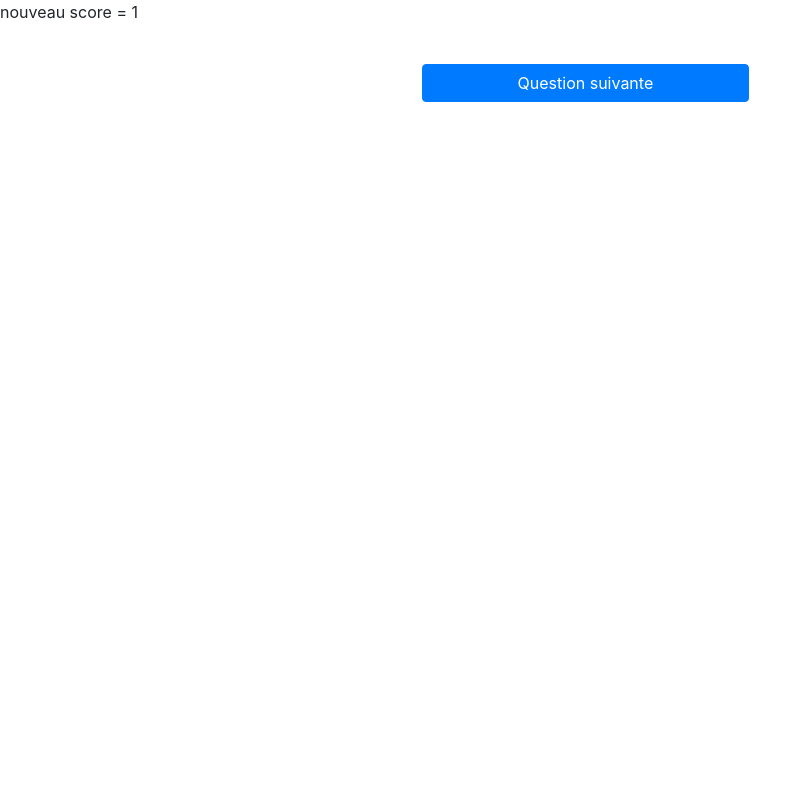
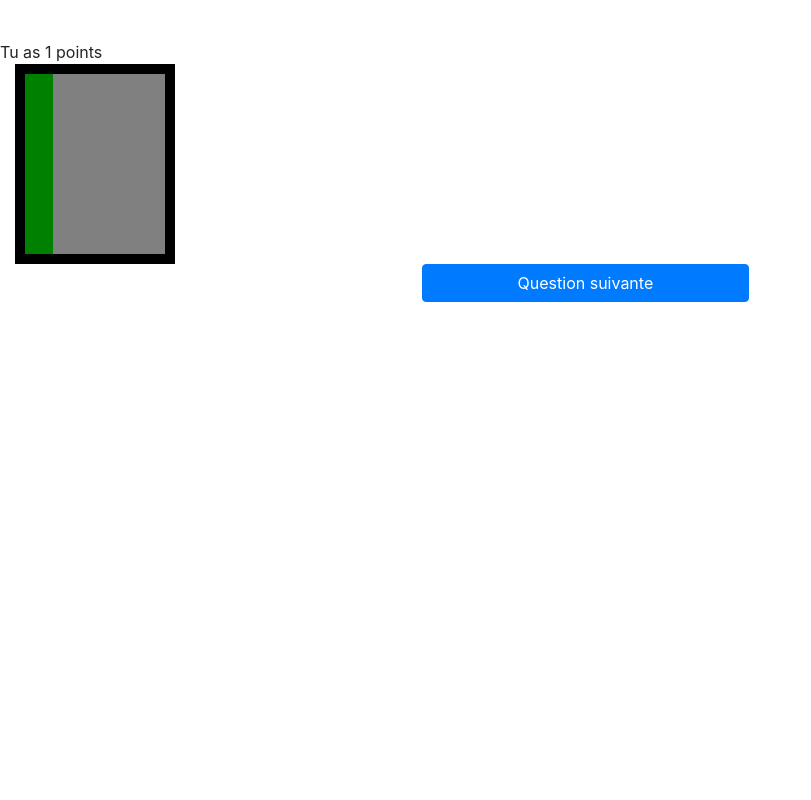
Before and after one commit to vcoquinot/jerevise, a PHP site: page /jerevise/cible_renaissance.php in a window 1280 px wide. Shown: the whole page, without its empty margins (0-811 px from the left). Run offline with PHP 8.4, Linux system fonts and the light colour scheme; the visitor is signed in with stand-in values (Sample User, id 1); data that the repository does not hold is empty.

Commit message:
update score

```diff
--- a/cible_renaissance.php
+++ b/cible_renaissance.php
@@ -58,11 +58,6 @@
   {
     $isCorrect === true;
 
-    echo "nouveau score = ". $_SESSION['score']++;
-      //SCORE
-
-
-
   ?>
     <!--ESPACE COMMENTAIRE BONNE RÉPONSE-->
     <section id="accueil_renaissance">
@@ -83,14 +78,13 @@
       </div>
     </section>
 
+
     <?php
   }
-
-    //CAS 2 **** RÉPONSE INCORRECTE
+    //CAS 2 **** ESPACE COMMENTAIRE RÉPONSE INCORRECTE
   else
   {
     ?>
-      <!--ESPACE MAUVAISE RÉPONSE DONNÉE-->
       <section class="verification">
         <div class="container_renaissance">
           <div class="row justify-content-center">
@@ -105,11 +99,51 @@
       </section>
   <?php
   }
-  ?>
 
+  //SCORE BARRE DE PROGRESSION
+ echo "Tu as ". $_SESSION['score']++. " points";
 
+  switch ($_SESSION['score']) {
+                  case 0:
+                  ?><div class="bar col-lg-1"><progress class="bar" value="0" max="10"></progress></div>
+                  <?php break;
+                  case 1:
+                  ?><div class="col-lg-1"><progress class="bar" value="1" max="10"></progress></div>
+                  <?php break;
+                  case 2:
+                  ?><div class="col-lg-1"><progress class="bar" value="2" max="10"></progress></div>
+                  <?php break;
+                  case 3:
+                  ?><div class="col-lg-1"><progress class="bar" value="3" max="10"></progress></div>
+                  <?php break;
+                  case 4:
+                  ?><div class="col-lg-1"><progress class="bar" value="4" max="10"></progress></div>
+                  <?php break;
+                  case 5:
+                  ?><div class="col-lg-1"><progress value="5" max="10"></progress></div>
+                  <?php break;
+                  case 6:
+                  ?><div class="col-lg-1"><progress value="6" max="10"></progress></div>
+                  <?php break;
+                  case 7:
+                  ?><div class="col-lg-1"><progress value="7" max="10"></progress></div>
+                  <?php break;
+                  case 8:
+                  ?><div class="col-lg-1"><progress value="8" max="10"></progress></div>
+                  <?php break;
+                  case 9:
+                  ?><div class="col-lg-1"><progress value="9" max="10"></progress></div>
+                  <?php break;
+                  case 10:
+                  ?><div class="col-lg-1"><progress value="10" max="10"></progress></div>
+                  <?php break;
+                  default :
+                  echo 'Vous avez plus de 10 points' ;
+                  ?><div class="col-lg-1"><progress value="12" max="13"></progress></div>
+                  <?php break;
 
-  <?php
+  }
+
   //LIMITE DE 8 QUESTIONS
 
       //incrémentation nbre questions posées
@@ -117,8 +151,10 @@
 
       if($numeroQuestion == 50){
         echo "Score total : ". $_SESSION['score'];
-      ?><a href="http://localhost/jerevise/accueil.php">Accueil</a><?php
-      } else{
+      ?><a href="http://localhost/jerevise/accueil.php">Accueil</a>
+      <?php
+      } else
+      {
       ?>
          <!--QUESTION SUIVANTE-->
         <section>
```
